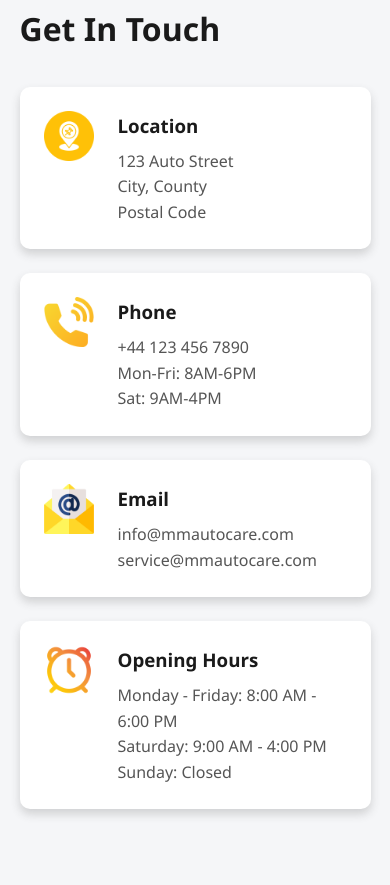
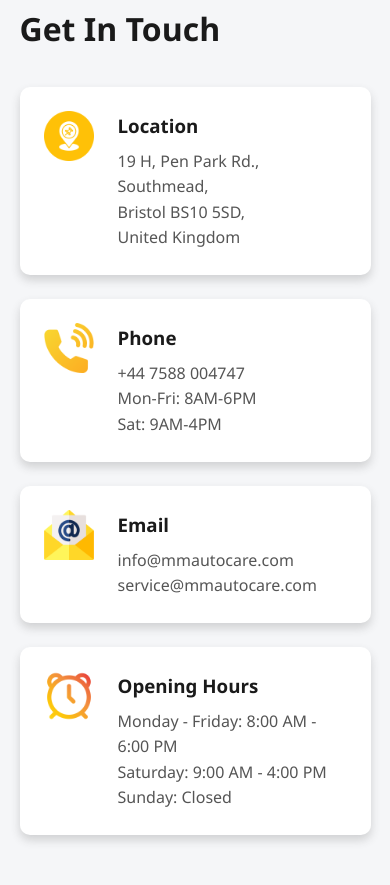
Before and after one commit to LKT-Sandaruwan/MM-Auto-Care, a plain HTML site: page contact.html in a window 390 px wide. Shown: the part 1203-2088 px from the top of the page. Drawn offline with Linux system fonts and the light colour scheme; files whose address does not match are found by name.

Commit message:
Update contact details in contact.html
Updated contact information including location, phone number, and opening hours.

```diff
--- a/contact.html
+++ b/contact.html
@@ -79,7 +79,7 @@
                     <div class="info-icon"><img src="images/location.png" alt="location"></div>
                     <div class="info-content">
                         <h3>Location</h3>
-                        <p>123 Auto Street<br>City, County<br>Postal Code</p>
+                        <p>19 H, Pen Park Rd., Southmead,<br> Bristol BS10 5SD,<br>United Kingdom</p>
                     </div>
                 </div>
 
@@ -87,7 +87,7 @@
                     <div class="info-icon"><img src="images/phone.png" alt="phone"></div>
                     <div class="info-content">
                         <h3>Phone</h3>
-                        <p>+44 123 456 7890<br>Mon-Fri: 8AM-6PM<br>Sat: 9AM-4PM</p>
+                        <p>+44 7588 004747<br>Mon-Fri: 8AM-6PM<br>Sat: 9AM-4PM</p>
                     </div>
                 </div>
 
@@ -129,4 +129,5 @@
     <script src="./Js/script.js"></script>
 </body>
 
+
 </html>
```
